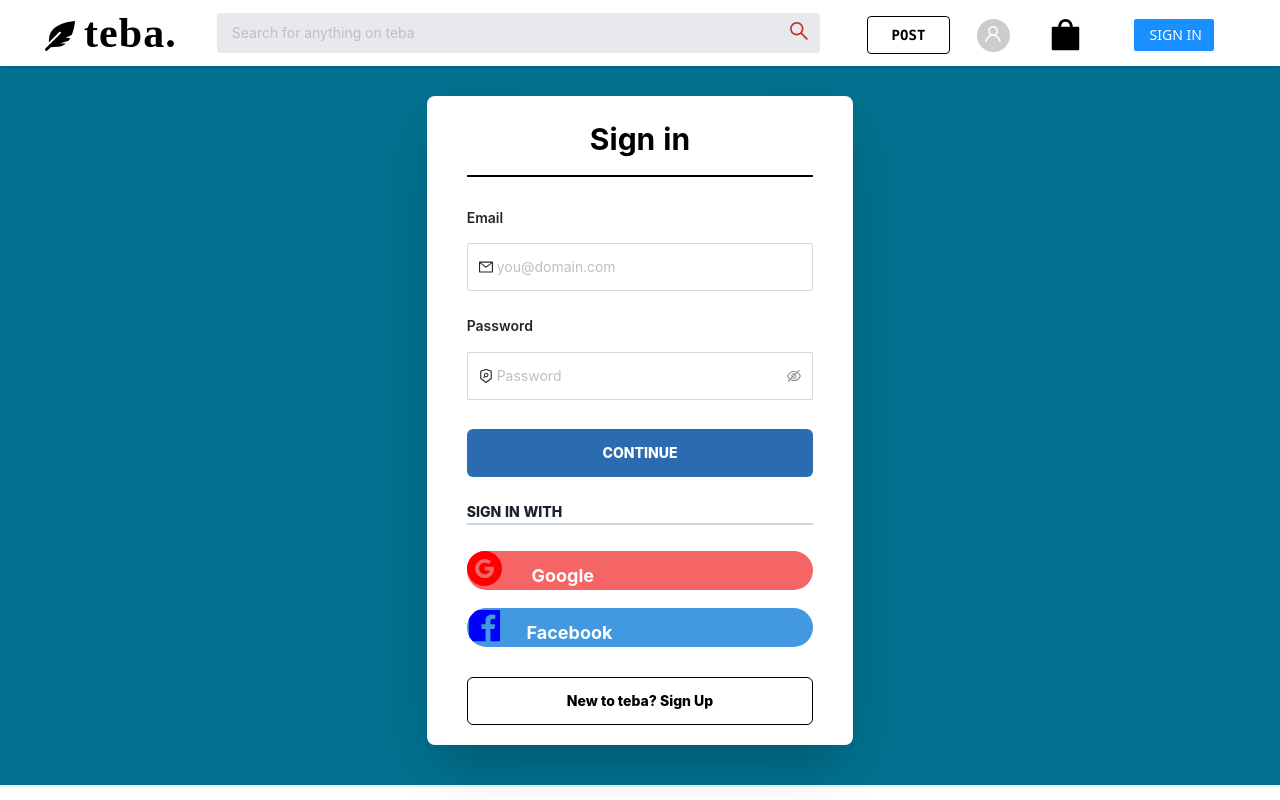
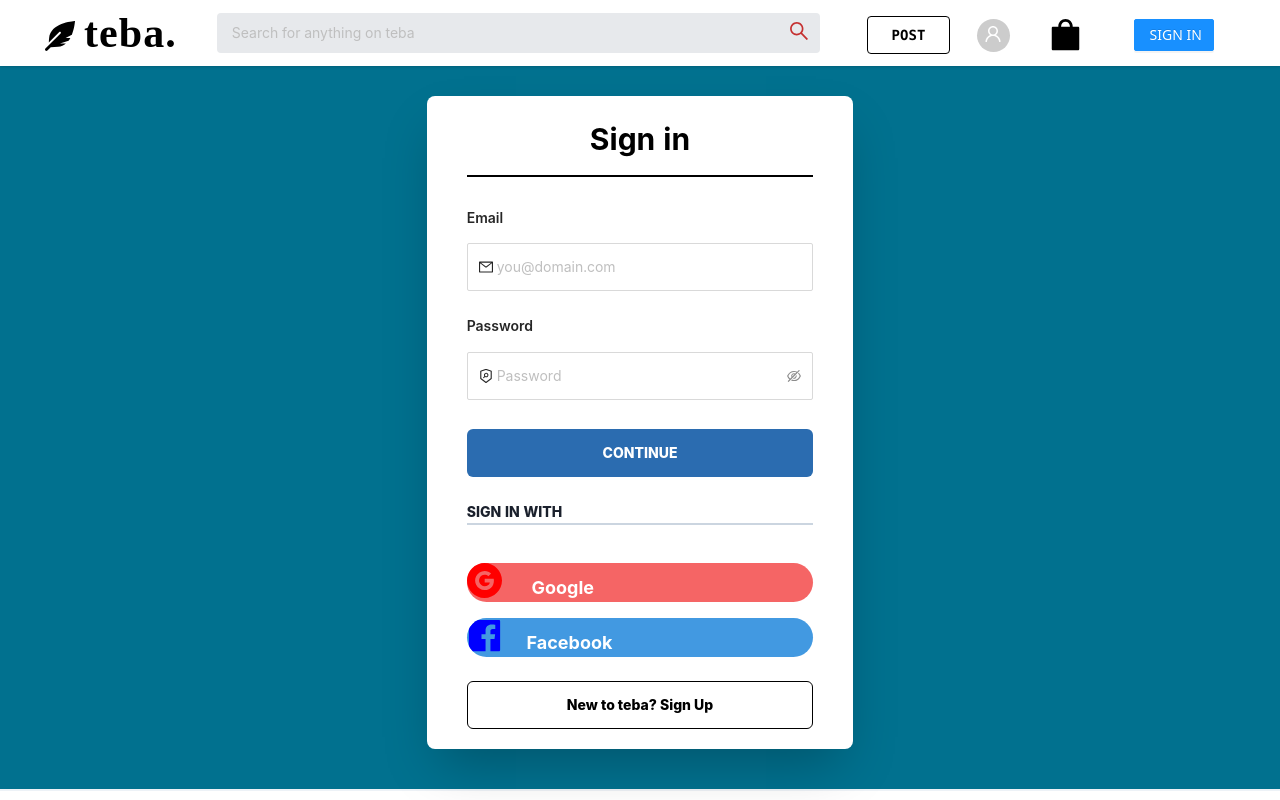
Before and after one commit to bebo-backend/bebo, a Next.js app: page /login in a window 1280 px wide. Shown: the top 800 px of the page. Built offline with nearby package versions, Linux system fonts and the light colour scheme; no server answers.

Commit message:
new update

```diff
--- a/components/auth/Form.js
+++ b/components/auth/Form.js
@@ -62,12 +62,12 @@ onClick={onSubmit}>CONTINUE {load && <LoadingOutlined /> }</button>
 
   </div>
 
-  <div className="w-full flex flex-col items-center justify-center my-3  cursor-pointer">
+  <div className="w-full flex flex-col items-center justify-center my-4 cursor-pointer">
 
-  <p className="mx-8 w-full bg-red-500 rounded-full text-white text-lg font-bold">
+  <p className="mx-8 my-2 w-full bg-red-500 rounded-full text-white text-lg font-bold">
 
    <GoogleCircleFilled style={{'fontSize':'35px','marginRight':'25px','color':'red'}} /> Google</p>
-    <p className="mx-8 w-full bg-blue-500 rounded-full text-white text-lg font-bold overflow-hidden">
+    <p className="mx-8 my-2 w-full bg-blue-500 rounded-full text-white text-lg font-bold overflow-hidden">
     <FacebookFilled  style={{'fontSize':'35px','marginRight':'20px','color':'blue',
     'borderRadius':'100%'}} /> Facebook </p>
   </div>
--- a/components/navigation/header.js
+++ b/components/navigation/header.js
@@ -60,7 +60,7 @@ const Header = ({tag=true}) => {
         <a className="
 
          cursor-pointer mr-1   leading-loose  hover:bg-blue-500 hover:text-white
-         p-1 rounded  px-3 sm:px-6 text-md uppercase  font-mono font-bold text-black border-black
+         p-1 rounded  px-4 sm:px-6 text-md uppercase  font-mono font-bold text-black border-black
 
          " style={{'border':'1px solid black'}}>post</a>
                 </Link>
```
